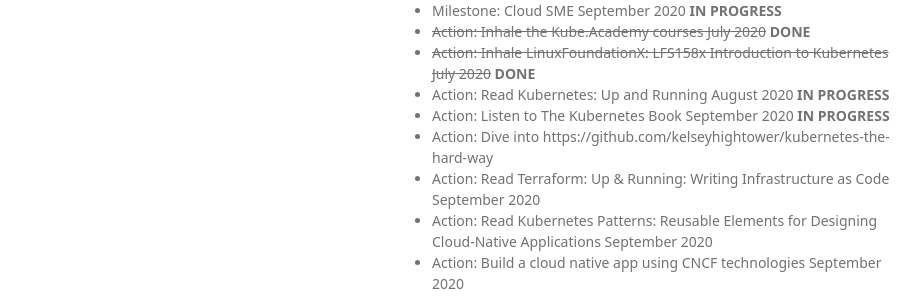
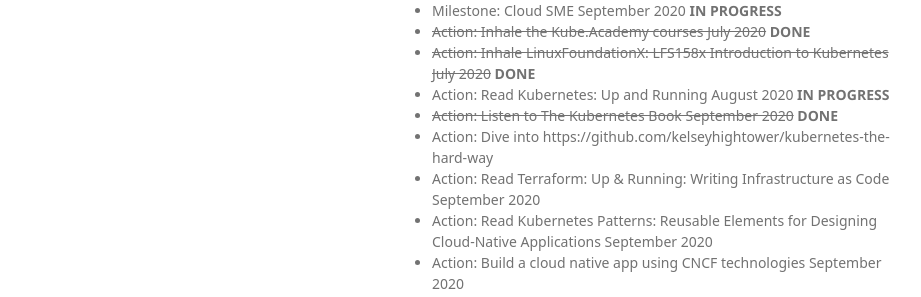
Before and after one commit to rainleander/rainleander.github.io, a Jekyll site: the page other-peoples-computers.html, which Jekyll copies as it is, in a window 1280 px wide. Shown: the part 242-539 px from the top of the page, without its empty margins (178-1099 px from the left). Built offline with Jekyll 4.4.1, drawn with Linux system fonts in a browser that asks for light colours; some web fonts are replaced.

Commit message:
Update other-peoples-computers.html

```diff
--- a/other-peoples-computers.html
+++ b/other-peoples-computers.html
@@ -33,7 +33,7 @@
         <li><del>Action: Inhale the Kube.Academy courses July 2020</del> <b>DONE</b></li>
         <li><del>Action: Inhale LinuxFoundationX: LFS158x Introduction to Kubernetes July 2020</del> <b>DONE</b></li>
         <li>Action: Read Kubernetes: Up and Running August 2020 <b>IN PROGRESS</b></li>
-        <li>Action: Listen to The Kubernetes Book September 2020 <b>IN PROGRESS</b></li>
+        <li><del>Action: Listen to The Kubernetes Book September 2020</del> <b>DONE</b></li>
         <li>Action: Dive into https://github.com/kelseyhightower/kubernetes-the-hard-way</li>
         <li>Action: Read Terraform: Up & Running: Writing Infrastructure as Code September 2020</li>
         <li>Action: Read Kubernetes Patterns: Reusable Elements for Designing Cloud-Native Applications September 2020</li>
```
